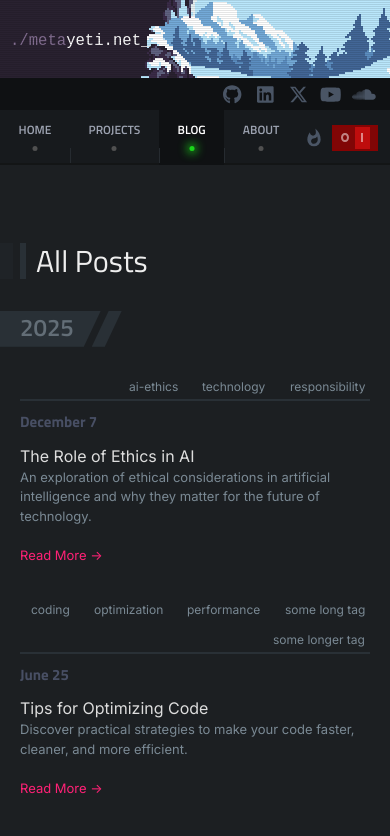
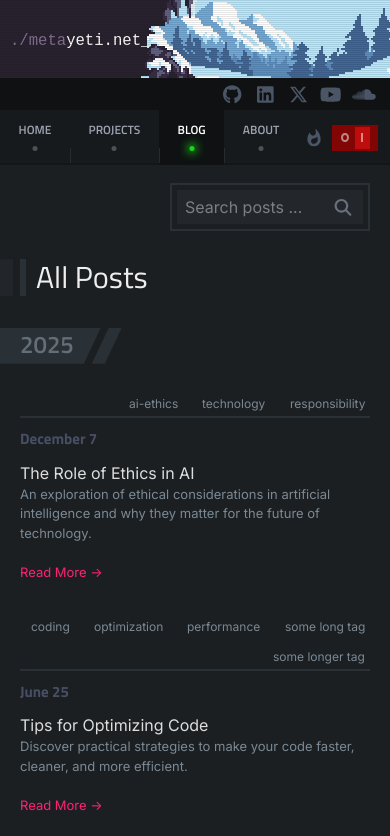
Before and after one commit to metayeti/metayeti.net, a Vue app: page /blog in a window 390 px wide. Shown: the top 836 px of the page. Built offline with nearby package versions, Linux system fonts and the light colour scheme; a web font is replaced by a local one; what markdown-it-anchor would draw is missing.

Commit message:
Reposition searchbox on mobile

```diff
--- a/src/styles/metayeti.scss
+++ b/src/styles/metayeti.scss
@@ -34,7 +34,7 @@ body {
 
 .main-content {
 	position: relative;
-	padding: calc(8vh + 10px) 0;
+	padding: calc(10vh + 10px) 0;
 	min-height: calc(100vh - 165px); // to prevent flicker and scroll issues
 	background-color: var(--my-content-background);
 	color: var(--my-content-text);
@@ -69,7 +69,7 @@ body {
 		}
 		*/
 		&:nth-child(n+2) {
-			margin-top: 6vh;
+			margin-top: 7vh;
 		}
 
 		&::before {
@@ -80,7 +80,7 @@ body {
 			left: -48px;
 			background-color: var(--my-content-accent);
 			clip-path: polygon(17px 0, 100% 0, 100% 100%, 0 100%);
-			opacity: 0.25;
+			opacity: 0.44;
 		}
 	}
 	h3 {
--- a/src/views/BlogView.vue
+++ b/src/views/BlogView.vue
@@ -198,7 +198,7 @@ const handleSearch = () => {
 	}
 }
 .sidebar {
-	position: relative;
+	//position: relative;
 	padding: 10px;
 	border: 2px solid var(--my-content-accent);
 
@@ -242,6 +242,29 @@ const handleSearch = () => {
 				}
 			}
 		}
+
+		@media screen and (width < 768px) {
+			position: absolute;
+			width: 200px;
+			right: 20px;
+			top: -9vh;
+			border: 2px solid var(--my-content-accent);
+			padding: 5px;
+			margin-bottom: 20px;
+			transition: width 120ms ease-out;
+
+
+			&:has(input:focus),
+			&:has(input:hover),
+			&:has(button:focus),
+			&:has(button:hover) {
+				border-color: transparent;
+			}
+			&:has(input:focus),
+			&:has(button:focus) {
+				width: 300px;
+			}
+		}
 	}
 
 	.tag-list > .tag {
```
Also changed, not shown: src/views/AboutView.vue (line endings or trailing spaces).
